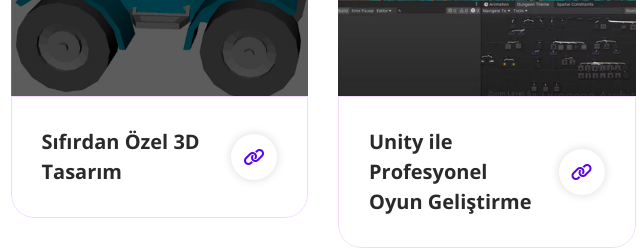
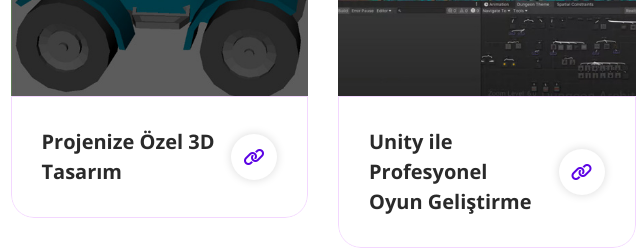
Before and after one commit to visadaltd/visadaltd.github.io, a plain HTML site: page index.html in a window 1280 px wide. Shown: the part 2520-2769 px from the top of the page, 154-794 px from the left. Drawn offline with nearby package versions, Linux system fonts and the light colour scheme.

Commit message:
Update Some Description

```diff
--- a/index.html
+++ b/index.html
@@ -231,7 +231,7 @@
             <div class="item">
               <img src="assets/images/projects-06.jpg" alt="">
               <div class="down-content">
-                <h4>Sıfırdan Özel 3D Tasarım</h4>
+                <h4>Projenize Özel 3D Tasarım</h4>
                 <a href="#"><i class="fa fa-link"></i></a>
               </div>
             </div>
```
